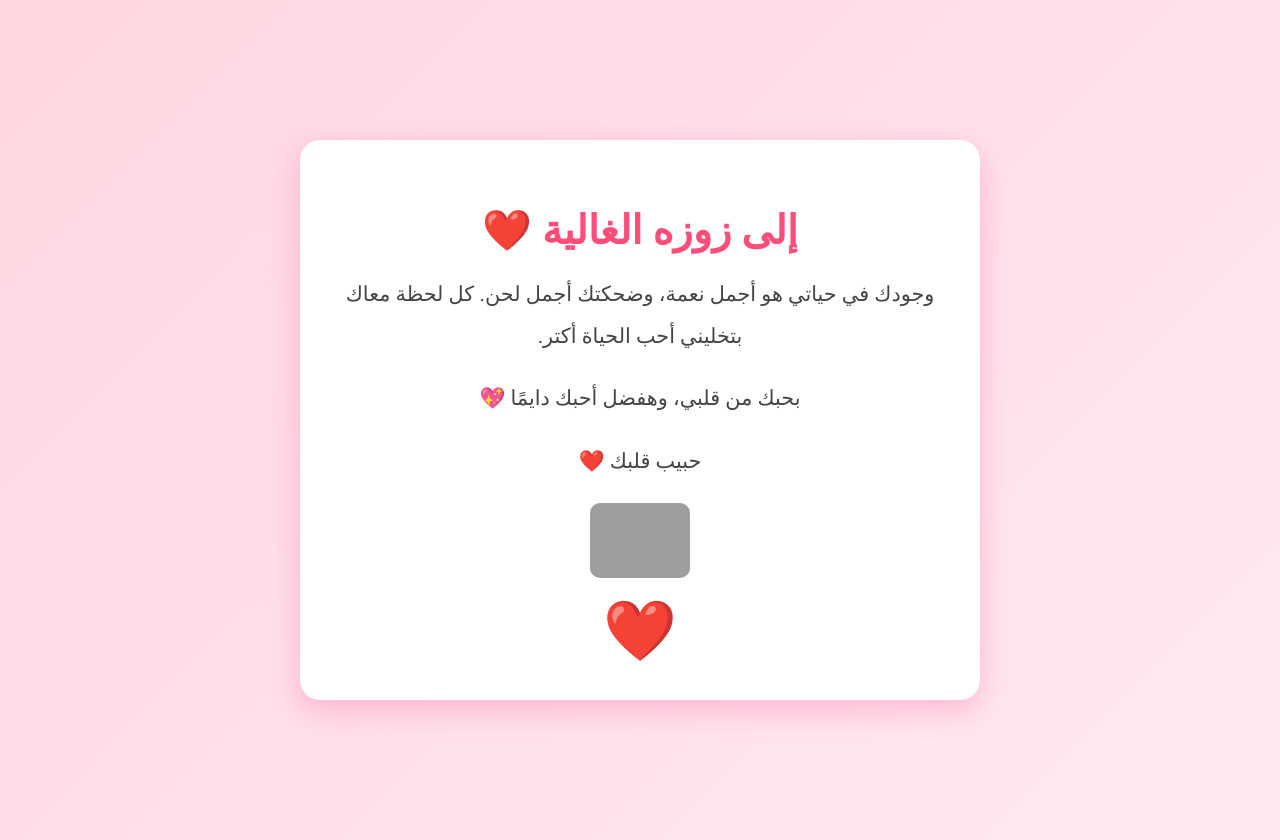
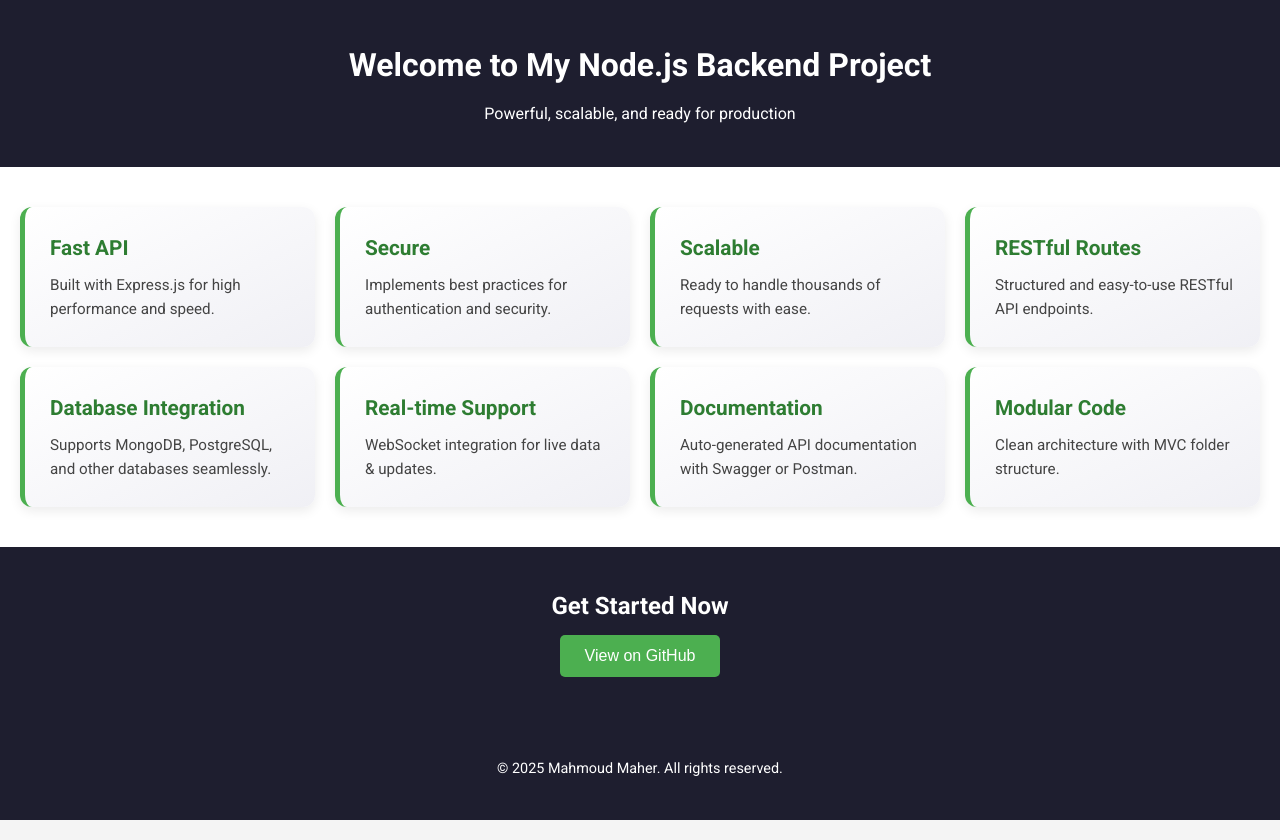
Before and after one commit to mahmoudmaherofficial/luxelane-backend, a website: page public/home.html in a window 1280 px wide. Drawn offline with Linux system fonts and the light colour scheme; grey boxes are pictures that could not be loaded.

Commit message:
Reset: Home

```diff
--- a/public/home.html
+++ b/public/home.html
@@ -1,13 +1,13 @@
-<!-- <!DOCTYPE html>
+<!DOCTYPE html>
 <html lang="en">
 
 <head>
-  <meta charset="UTF-8" />
-  <meta name="viewport" content="width=device-width, initial-scale=1.0" />
+  <meta charset="UTF-8">
+  <meta name="viewport" content="width=device-width, initial-scale=1.0">
   <title>Node Backend Project</title>
   <link href="https://fonts.googleapis.com/css2?family=Roboto:wght@400;700&display=swap" rel="stylesheet">
   <style>
-    * {
+    *, *::before, *::after {
       box-sizing: border-box;
       margin: 0;
       padding: 0;
@@ -20,20 +20,15 @@
       color: #333;
     }
 
-    header {
+    header, .cta, footer {
       background: #1e1e2f;
       color: #fff;
+      text-align: center;
       padding: 40px 20px;
-      text-align: center;
     }
 
-    header h1 {
-      font-size: 2.5rem;
+    header h1, .cta h2 {
       margin-bottom: 10px;
-    }
-
-    header p {
-      font-size: 1.2rem;
     }
 
     .features {
@@ -45,7 +40,7 @@
     }
 
     .feature {
-      background: linear-gradient(to bottom right, #ffffff, #f0f0f5);
+      background: linear-gradient(to bottom right, #fff, #f0f0f5);
       padding: 25px;
       border-radius: 12px;
       box-shadow: 0 4px 12px rgba(0, 0, 0, 0.08);
@@ -56,7 +51,7 @@
 
     .feature:hover {
       transform: translateY(-5px);
-      background: linear-gradient(to bottom right, #e8f5e9, #ffffff);
+      background: linear-gradient(to bottom right, #e8f5e9, #fff);
       box-shadow: 0 6px 16px rgba(0, 0, 0, 0.12);
     }
 
@@ -69,18 +64,6 @@
     .feature p {
       font-size: 0.95rem;
       color: #444;
-    }
-
-    .cta {
-      background: #1e1e2f;
-      color: white;
-      text-align: center;
-      padding: 40px 20px;
-    }
-
-    .cta h2 {
-      margin-bottom: 20px;
-      font-size: 2rem;
     }
 
     .cta button {
@@ -99,22 +82,12 @@
     }
 
     footer {
-      text-align: center;
-      padding: 20px;
-      background: #1e1e2f;
-      color: white;
       font-size: 0.9rem;
     }
 
-    /* Responsive text sizes */
     @media (max-width: 600px) {
-      header h1 {
+      header h1, .cta h2 {
         font-size: 2rem;
-      }
-
-      header p,
-      .cta h2 {
-        font-size: 1rem;
       }
 
       .cta button {
@@ -126,7 +99,6 @@
 </head>
 
 <body>
-
   <header>
     <h1>Welcome to My Node.js Backend Project</h1>
     <p>Powerful, scalable, and ready for production</p>
@@ -175,94 +147,6 @@
   <footer>
     &copy; 2025 Mahmoud Maher. All rights reserved.
   </footer>
-
-</body>
-
-</html> -->
-<!DOCTYPE html>
-<html lang="ar" dir="rtl">
-
-<head>
-  <meta charset="UTF-8" />
-  <meta name="viewport" content="width=device-width, initial-scale=1.0" />
-  <title>رسالة حب لزوزه</title>
-  <link rel="preconnect" href="https://fonts.googleapis.com">
-  <link rel="preconnect" href="https://fonts.gstatic.com" crossorigin>
-  <link href="https://fonts.googleapis.com/css2?family=Roboto:ital,wght@0,100..900;1,100..900&display=swap"
-    rel="stylesheet">
-  <style>
-    body {
-      margin: 0;
-      padding: 0;
-      font-family: "Roboto", sans-serif;
-      background: linear-gradient(135deg, #ffd6e0, #ffe9f0);
-      display: flex;
-      justify-content: center;
-      align-items: center;
-      height: 100vh;
-      padding: 20px;
-    }
-
-    .love-container {
-      background: white;
-      padding: 40px;
-      border-radius: 20px;
-      box-shadow: 0 10px 30px rgba(255, 0, 120, 0.2);
-      max-width: 600px;
-      text-align: center;
-    }
-
-    h1 {
-      color: #ff4d79;
-      font-size: 2.5rem;
-      margin-bottom: 10px;
-    }
-
-    p {
-      color: #444;
-      font-size: 1.3rem;
-      line-height: 2;
-    }
-
-    .heart {
-      font-size: 50px;
-      color: red;
-      margin-top: 20px;
-      animation: pulse 1.5s infinite;
-    }
-
-    @keyframes pulse {
-      0% {
-        transform: scale(1);
-      }
-
-      50% {
-        transform: scale(1.2);
-      }
-
-      100% {
-        transform: scale(1);
-      }
-    }
-  </style>
-</head>
-
-<body>
-  <div class="love-container">
-    <h1>إلى زوزه الغالية ❤️</h1>
-    <p>
-      وجودك في حياتي هو أجمل نعمة، وضحكتك أجمل لحن. كل لحظة معاك بتخليني أحب الحياة أكتر.
-    </p>
-    <p>
-      بحبك من قلبي، وهفضل أحبك دايمًا 💖
-    </p>
-    <p>
-      حبيب قلبك ❤️
-    </p>
-    <img src="https://encrypted-tbn0.gstatic.com/images?q=tbn:ANd9GcR9dCOmX8Nj3O1U1jSxw2pwk3mumQI8NQ-VJw&s" alt="Love Image" width="100"
-      style="border-radius: 10px;">
-    <div class="heart">❤️</div>
-  </div>
 </body>
 
 </html>
```
